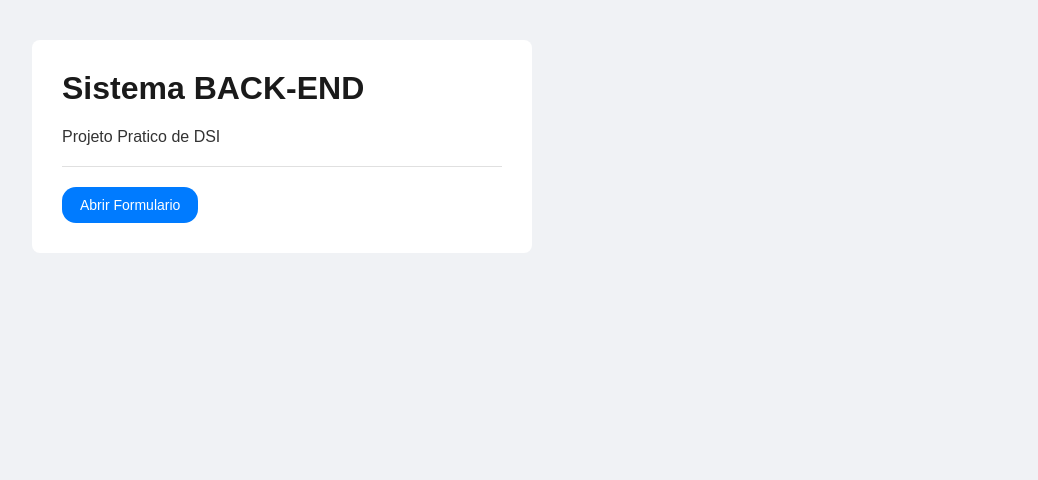
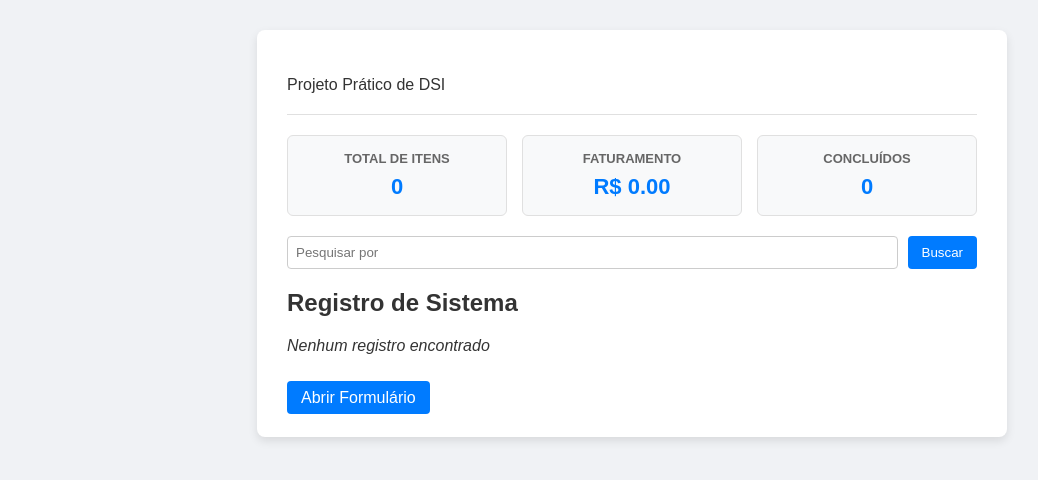
Before and after one commit to Michael-Silva0/ds1-test, a Flask app: page / in a window 1280 px wide. Shown: the top 480 px of the page, without its empty margins (8-1046 px from the left). Run offline with Flask 3, Linux system fonts and the light colour scheme.

Commit message:
Aula 19-08

```diff
--- a/app.py
+++ b/app.py
@@ -1,16 +1,35 @@
-from flask import Flask, render_template, request
+from flask import Flask, render_template, request, redirect
 
 
 app = Flask(__name__)
 
-
+#Lista global para armazenar os dicionários dos cadastros
+lista_de_cadastros = []
 
 @app.route('/')
 def home():
     #return "<h1>Servidos Flask rodando!</h1>" "<h1>Bem vindo ao meu servidor flask</h1>"
-    return render_template("index.html")
+    busca = request.args.get("busca", "").strip().lower()
 
+    #2. filtro a lista se houver busca digitada
+    if busca:
+        registro_filtrados = [item for item in lista_de_cadastros if busca in item("nome").lower()]
+    else:
+        registro_filtrados = lista_de_cadastros
 
+    total_registro = len(lista_de_cadastros)
+    total_faturamento = sum (item("valor") for item in lista_de_cadastros)
+    total_concluidos = sum(1 for item in lista_de_cadastros if item("status") == "Concluido")
+
+#4 enviar os indicadores para a pagina index.html
+    return render_template(
+        "index.html",
+        cadastro = registro_filtrados,
+        total = total_registro,
+        faturamento = total_faturamento,
+        concluidos = total_concluidos,
+        busca = busca
+    )
 @app.route('/sobre')
 def sobre():
     return "<h1>Sobre a função</h1>" "<p>Esta é uma simples aplicação flask</p>"
@@ -28,12 +47,47 @@ def cadastro():
 
 @app.route("/salvar", methods=["POST"])
 def salvar():
-    nome_digitado = request.form.get("campo_nome")
-    info_digitada = request.form.get("campo_info")
+    nome = request.form.get("campo_nome", "").strip()
+    info = request.form.get("campo_info", "").strip()
+    valor_str = request.form.get("Campo_Valor", "0").strip()
+    try:
+        valor = float(valor_str)
+        if valor <=0:
+            raise ValueError()
+    except ValueError:
+        return"<h3>Erro 400: O valor deve ser um valor maior que zero</h3><br>< a href='/ cadastro '>Voltar ao formulário</a>", 400
 
-    return render_template("resultado.html", nome=nome_digitado, info=info_digitada)
+    if not nome or not info:
+        return "<h3>Erro 400: Preencha todos os campos obrigatorio do formulario</h3><br><a href='/cadastro'>Voltar ao Formulario</a>", 400
 
 
+    novo_registro = {
+        "nome": nome,
+        "info": info,
+        "valor": valor,
+        "status": "Pendente"
+    }
+
+    lista_de_cadastros.append(novo_registro)
+
+    return redirect("/")
+
+
+@app.route("/mudar-status/<int:indice>")
+def mudar_status(indice):
+    if 0 <= indice < len(lista_de_cadastros):
+        if lista_de_cadastros[indice]["status"] == "Pendente":
+            lista_de_cadastros[indice]["status"] == "Concluido"
+        else:
+            lista_de_cadastros[indice]["status"] == "Pendente"
+
+    return redirect("/")
+
+@app.route("/excluir/<int:indice>")
+def excluir_cadastro(indice):
+    if 0<= indice < len(lista_de_cadastros):
+        lista_de_cadastros.pop(indice)
+    return redirect("/")
 
 
 if __name__ == '__main__':
--- a/static/style.css
+++ b/static/style.css
@@ -1,60 +1,124 @@
 body {
     font-family: Arial, Helvetica, sans-serif;
-    margin: 40px;
-    max-width: 500px;
+    margin: 30px auto;
+    max-width: 750px;
     background-color: #f0f2f5;
     color: #333333;
-
 }
 
 .container {
-    background: #ffff;
+    background: #ffffff;
     padding: 30px;
     border-radius: 8px;
-    box-shadow: 0 4px 10px rgba (0, 0, 0, 0.1);
-
+    box-shadow: 0 4px 10px rgba(0, 0, 0, 0.1);
 }
 
-h1, h2 {
-    margin-top: 0;
-    color: #1a1a1a;
-
+/* Grid dos Cards de Métricas */
+.cards-grid {
+    display: flex;
+    gap: 15px;
+    margin-bottom: 20px;
 }
 
-label {
-    display: block;
-    margin-top: 12px;
+.card {
+    flex: 1;
+    background: #f8f9fa;
+    padding: 15px;
+    border-radius: 6px;
+    border: 1px solid #e0e0e0;
+    text-align: center;
+}
+
+.card h3 {
+    margin: 0;
+    font-size: 13px;
+    color: #666;
+    text-transform: uppercase;
+}
+
+.card .numero {
+    font-size: 22px;
     font-weight: bold;
+    color: #007bff;
+    margin: 8px 0 0 0;
+}
 
+/* Formulário de Busca */
+.search-form {
+    display: flex;
+    gap: 10px;
+    margin-bottom: 20px;
 }
-input[type="text"] {
+
+.search-form input[type="text"] {
+    flex: 1;
+    padding: 8px;
+    border: 1px solid #ccc;
+    border-radius: 4px;
+}
+
+/* Formatação da Tabela */
+table {
     width: 100%;
+    border-collapse: collapse;
+    margin-top: 15px;
+}
+
+th, td {
     padding: 10px;
-    margin-top: 6px;
-    margin-bottom: 10px;
-    box-sizing: border-box;
-    border: 1px solid #cccccc;
+    text-align: left;
+    border-bottom: 1px solid #e0e0e0;
+}
+
+th {
+    background-color: #f8f9fa;
+}
+
+/* Estilo das Badges de Status */
+.badge {
+    padding: 4px 8px;
     border-radius: 4px;
-    font-size: 14px;
+    font-size: 11px;
+    font-weight: bold;
 }
-button, .btn {
-    display: inline-block;
+
+.badge-warning { background-color: #ffeba2; color: #856404; }
+.badge-success { background-color: #d4edda; color: #155724; }
+
+/* Botões */
+.btn, button {
     background-color: #007bff;
-    color: #ffffff;
-    padding: 10px 18px;
+    color: #fff;
+    padding: 8px 14px;
     text-decoration: none;
     border: none;
-    border-radius: 14px;
+    border-radius: 4px;
     cursor: pointer;
-    font-size: 14px;
 }
-button:hover, .btn.hover {
-    background-color: #0056b3;
 
+.btn-action {
+    background-color: #6c757d;
+    color: #fff;
+    padding: 4px 8px;
+    text-decoration: none;
+    border-radius: 4px;
+    font-size: 11px;
 }
-hr{
-    border: 0;
-    height: 1px;
-    background: #e0e0e0;
-    margin: 20px 0;
+
+.btn-danger {
+    background-color: #dc3545;
+    color: #fff;
+    padding: 4px 8px;
+    text-decoration: none;
+    border-radius: 4px;
+    font-size: 11px;
 }
+
+.btn-clear {
+    color: #dc3545;
+    text-decoration: none;
+    align-self: center;
+    font-size: 12px;
+}
+
+hr { border: 0; height: 1px; background: #e0e0e0; margin: 20px 0; }
--- a/templates/cadastro.html
+++ b/templates/cadastro.html
@@ -16,6 +16,8 @@
             <label for="campo_info"> Informações </label>
             <input type="text" id="campo_info" name="campo_info" placeholder="Digite uma Infomação" required>
 
+            <label>Valor</label>
+            <input type="number" step="0.01" name="campo_valor" placeholder="0.00" required>
             <button type="submit">Salvar</button>
 
 
--- a/templates/index.html
+++ b/templates/index.html
@@ -1,17 +1,146 @@
 <!DOCTYPE html>
-<html lang="en">
+<html lang="pt-BR">
 <head>
     <meta charset="UTF-8">
     <meta name="viewport" content="width=device-width, initial-scale=1.0">
-    <title>Pagina inicial</title>
-    <link rel="stylesheet" href="{{ url_for('static', filename = 'style.css') }}">
+    <title>Página Inicial</title>
+    <link rel="stylesheet" href="{{ url_for('static', filename='style.css') }}">
 </head>
+
 <body>
     <div class="container">
-        <h1>Sistema BACK-END</h1>
-        <p>Projeto Pratico de DSI</p>
+
+        <p>Projeto Prático de DSI</p>
         <hr>
-        <a href="/cadastro" class="btn">Abrir Formulario</a>
+
+        <div class="cards-grid">
+
+            <div class="card">
+                <h3>Total de Itens</h3>
+                <p class="numero">{{ total }}</p>
+            </div>
+
+            <div class="card">
+                <h3>Faturamento</h3>
+                <p class="numero">
+                    R$ {{ "%.2f" | format(faturamento) }}
+                </p>
+            </div>
+
+            <div class="card">
+                <h3>Concluídos</h3>
+                <p class="numero">{{ concluidos }}</p>
+            </div>
+
+        </div>
+
+        <!-- Formulário de pesquisa -->
+        <form action="/" method="get" class="search-form">
+
+            <input
+                type="text"
+                name="busca"
+                placeholder="Pesquisar por"
+                value="{{ busca }}"
+            >
+
+            <button type="submit" class="submit">
+                Buscar
+            </button>
+
+            {% if busca %}
+                <a href="/" class="btn-clear">Limpar Busca</a>
+            {% endif %}
+
+        </form>
+
+        <h2>Registro de Sistema</h2>
+
+        {% if cadastros | length == 0 %}
+
+            <p>
+                <em>Nenhum registro encontrado</em>
+            </p>
+
+        {% else %}
+
+            <table>
+
+                <thead>
+                    <tr>
+                        <th>#</th>
+                        <th>Nome</th>
+                        <th>Informações</th>
+                        <th>Valor (R$)</th>
+                        <th>Status</th>
+                        <th>Ações</th>
+                    </tr>
+                </thead>
+
+                <tbody>
+
+                    {% for item in cadastros %}
+
+                    <tr>
+
+                        <td>
+                            {{ loop.index }}
+                        </td>
+
+                        <td>
+                            {{ item.nome }}
+                        </td>
+
+                        <td>
+                            {{ item.info }}
+                        </td>
+
+                        <td>
+                            R$ {{ "%.2f" | format(item.valor) }}
+                        </td>
+
+                        <td>
+
+                            <span class="badge {{ 'badge-success' if item.status == 'Concluido' else 'badge-pendente' }}">
+                                {{ item.status }}
+                            </span>
+
+                        </td>
+
+                        <td>
+
+                            <a
+                                href="/mudar.status/{{ loop.index0 }}"
+                                class="btn-action"
+                            >
+                                Mudar Status
+                            </a>
+
+                            <a
+                                href="/excluir/{{ loop.index0 }}"
+                                class="btn-danger"
+                                onclick="return confirm('Deseja excluir este registro?')"
+                            >
+                                Excluir
+                            </a>
+
+                        </td>
+
+                    </tr>
+
+                    {% endfor %}
+
+                </tbody>
+
+            </table>
+
+        {% endif %}
+
+        <br>
+
+        <a href="/cadastro" class="btn">
+            Abrir Formulário
+        </a>
 
     </div>
 </body>
```
